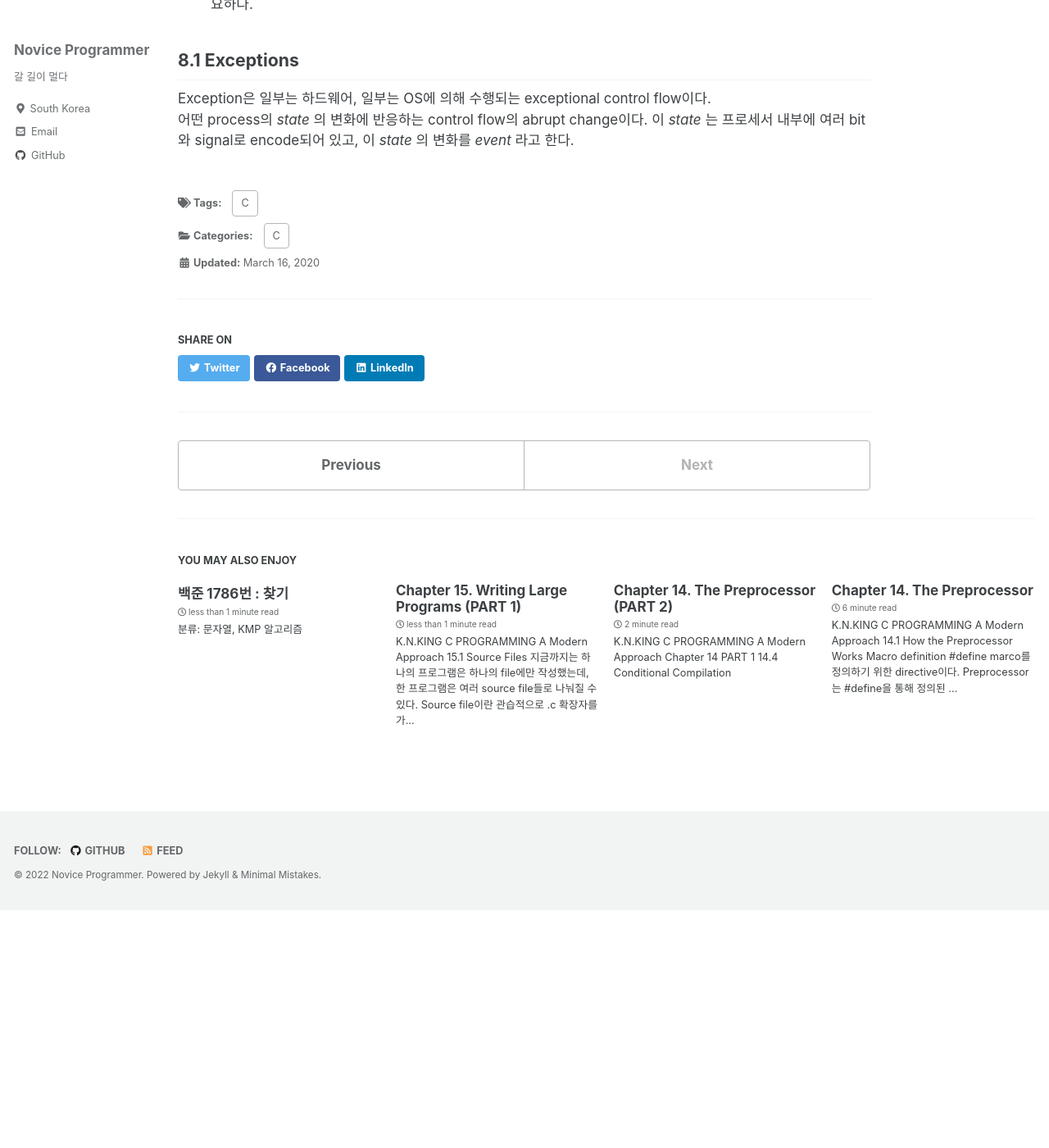
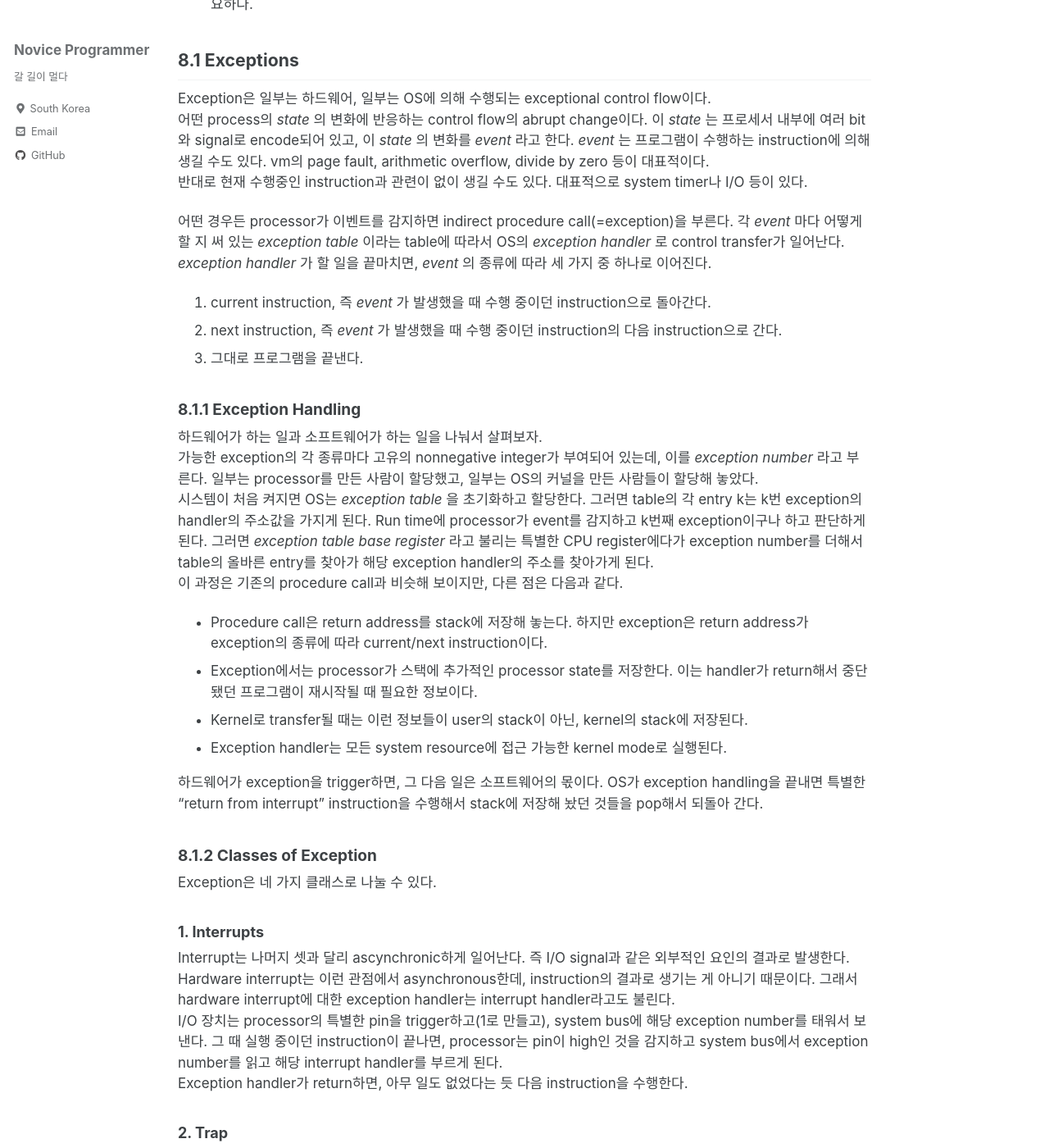
Before and after one commit to JuTaK97/JuTaK97.github.io, a Jekyll site: the page built from _posts/2022-03-16-CSAPP-8.md, in a window 1280 px wide and 1400 px high, scrolled down 954 px. Shown: the whole window at 82% size. Built offline with Jekyll 4.4.1, drawn with Linux system fonts in a browser that asks for light colours; cached includes are drawn as plain includes; before the commit the page ends 2064 px from its top, so only the background shows below that; some of the changed text lies outside the part shown.

Commit message:
Update 2022-03-16-CSAPP-8.md

```diff
--- a/_posts/2022-03-16-CSAPP-8.md
+++ b/_posts/2022-03-16-CSAPP-8.md
@@ -1,12 +1,12 @@
 ---
-title : Computer Systems A Programmer's Perspective
+title : Chapter 8. Exceptional Control Flow
 categories :
   - C
 tags :
   - C
 last_modified_at: 2020-03-16T21:13:00-05:00
 ---
-# Chapter 8. Exceptional Control Flow
+# Computer Systems : A Programmer's Perspective
 프로세서에 처음 전원을 공급할 때부터 전원을 끌 때까지, PC(program counter)는 일련의 값들을 따라 바뀌고, 각 값들은 수행할 instruction 각각의 주소가 된다.
 이러한 control transfer들을 _control flow_, 혹은 _flow of control_ 이라고 부른다.<br />
 <br />
@@ -34,3 +34,41 @@ control transfer를 일으키기도 한다.<br />
 Exception은 일부는 하드웨어, 일부는 OS에 의해 수행되는 exceptional control flow이다. <br />
 어떤 process의 _state_ 의 변화에 반응하는 control flow의 abrupt change이다. 이 _state_ 는 프로세서 내부에 여러 bit와 signal로 encode되어 있고, 이 _state_ 의 변화를
  _event_ 라고 한다.
+_event_ 는 프로그램이 수행하는 instruction에 의해 생길 수도 있다. vm의 page fault, arithmetic overflow, divide by zero 등이 대표적이다.<br />
+반대로 현재 수행중인 instruction과 관련이 없이 생길 수도 있다. 대표적으로 system timer나 I/O 등이 있다.<br />
+
+어떤 경우든 processor가 이벤트를 감지하면 indirect procedure call(=exception)을 부른다. 각 _event_ 마다 어떻게 할 지 써 있는 _exception table_ 이라는 table에 따라서
+OS의 _exception handler_ 로 control transfer가 일어난다. _exception handler_ 가 할 일을 끝마치면, _event_ 의 종류에 따라 세 가지 중 하나로 이어진다.
+1. current instruction, 즉 _event_ 가 발생했을 때 수행 중이던 instruction으로 돌아간다.
+2. next instruction, 즉 _event_ 가 발생했을 때 수행 중이던 instruction의 다음 instruction으로 간다.
+3. 그대로 프로그램을 끝낸다.
+
+### 8.1.1 Exception Handling
+하드웨어가 하는 일과 소프트웨어가 하는 일을 나눠서 살펴보자.<br />
+가능한 exception의 각 종류마다 고유의 nonnegative integer가 부여되어 있는데, 이를 _exception number_ 라고 부른다. 일부는 processor를 만든 사람이 할당했고,
+일부는 OS의 커널을 만든 사람들이 할당해 놓았다. <br />
+시스템이 처음 켜지면 OS는 _exception table_ 을 초기화하고 할당한다. 그러면 table의 각 entry k는 k번 exception의 handler의 주소값을 가지게 된다. Run time에 processor가
+event를 감지하고 k번째 exception이구나 하고 판단하게 된다. 그러면 _exception table base register_ 라고 불리는 특별한 CPU register에다가 exception number를 더해서
+table의 올바른 entry를 찾아가 해당 exception handler의 주소를 찾아가게 된다. <br />
+이 과정은 기존의 procedure call과 비슷해 보이지만, 다른 점은 다음과 같다.
+- Procedure call은 return address를 stack에 저장해 놓는다. 하지만 exception은 return address가 exception의 종류에 따라 current/next instruction이다.
+- Exception에서는 processor가 스택에 추가적인 processor state를 저장한다. 이는 handler가 return해서 중단됐던 프로그램이 재시작될 때 필요한 정보이다.
+- Kernel로 transfer될 때는 이런 정보들이 user의 stack이 아닌, kernel의 stack에 저장된다.
+- Exception handler는 모든 system resource에 접근 가능한 kernel mode로 실행된다.
+
+하드웨어가 exception을 trigger하면, 그 다음 일은 소프트웨어의 몫이다. OS가 exception handling을 끝내면 특별한 "return from interrupt" instruction을 수행해서
+stack에 저장해 놨던 것들을 pop해서 되돌아 간다.
+
+### 8.1.2 Classes of Exception
+Exception은 네 가지 클래스로 나눌 수 있다.
+
+#### 1. Interrupts
+Interrupt는 나머지 셋과 달리 ascynchronic하게 일어난다. 즉 I/O signal과 같은 외부적인 요인의 결과로 발생한다.
+Hardware interrupt는 이런 관점에서 asynchronous한데, instruction의 결과로 생기는 게 아니기 때문이다. 그래서 hardware interrupt에 대한 exception handler는
+interrupt handler라고도 불린다.<br />
+I/O 장치는 processor의 특별한 pin을 trigger하고(1로 만들고), system bus에 해당 exception number를 태워서 보낸다.
+그 때 실행 중이던 instruction이 끝나면, processor는 pin이 high인 것을 감지하고 system bus에서 exception number를 읽고 해당 interrupt handler를 부르게 된다.<br />
+Exception handler가 return하면, 아무 일도 없었다는 듯 다음 instruction을 수행한다.
+
+#### 2. Trap
+Trap는 고의로 발생시킨 exception이다.
```
